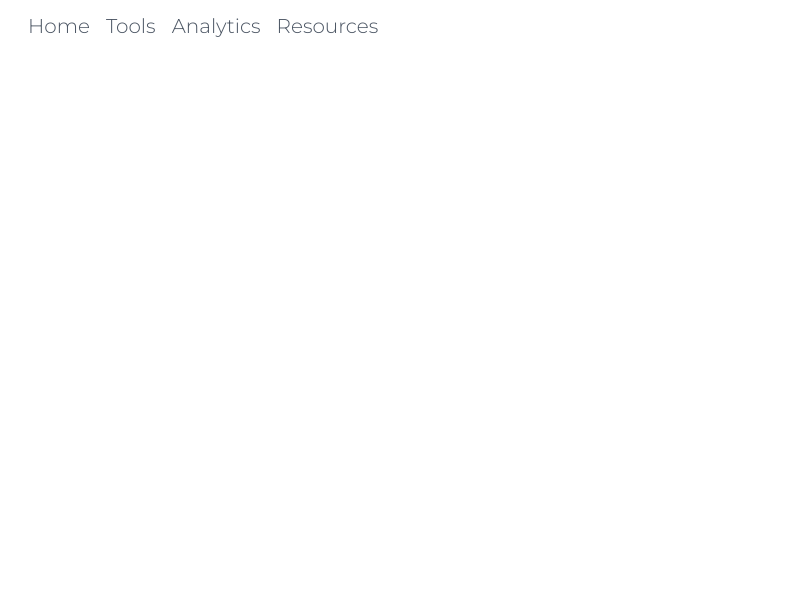
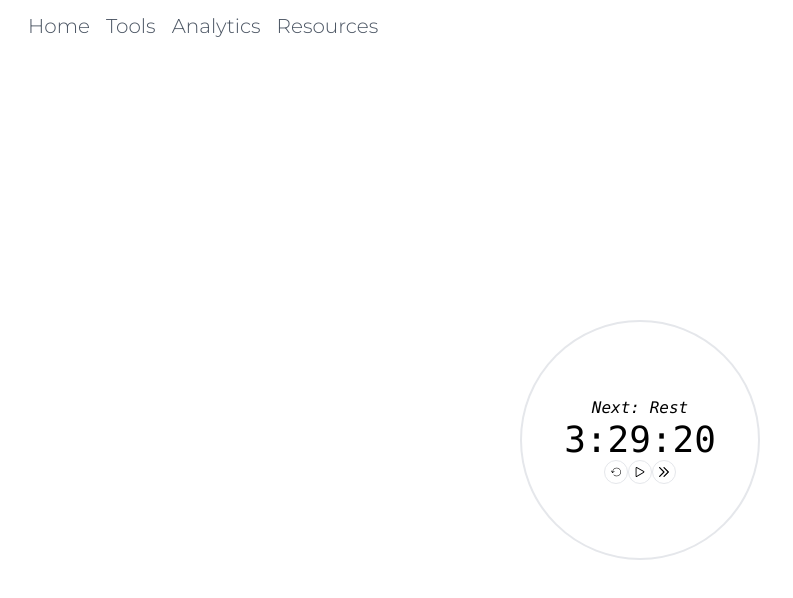
Before and after one commit to riechert-arthur/retrieval-practice-app, a Next.js app: page / in a window 1280 px wide. Shown: the top 598 px of the page, without its empty margins (0-793 px from the left). Built offline with nearby package versions, Linux system fonts and the light colour scheme.

Commit message:
Added timer

```diff
--- a/src/app/page.tsx
+++ b/src/app/page.tsx
@@ -1,8 +1,10 @@
 import Image from 'next/image'
+import Timer from '@/components/Timer'
 
 export default function Home() {
   return (
-    <main className='flex flex-col'>
+    <main className='flex flex-col justify-center items-center h-screen w-full'>
+      <Timer />
     </main>
   )
 }
```
